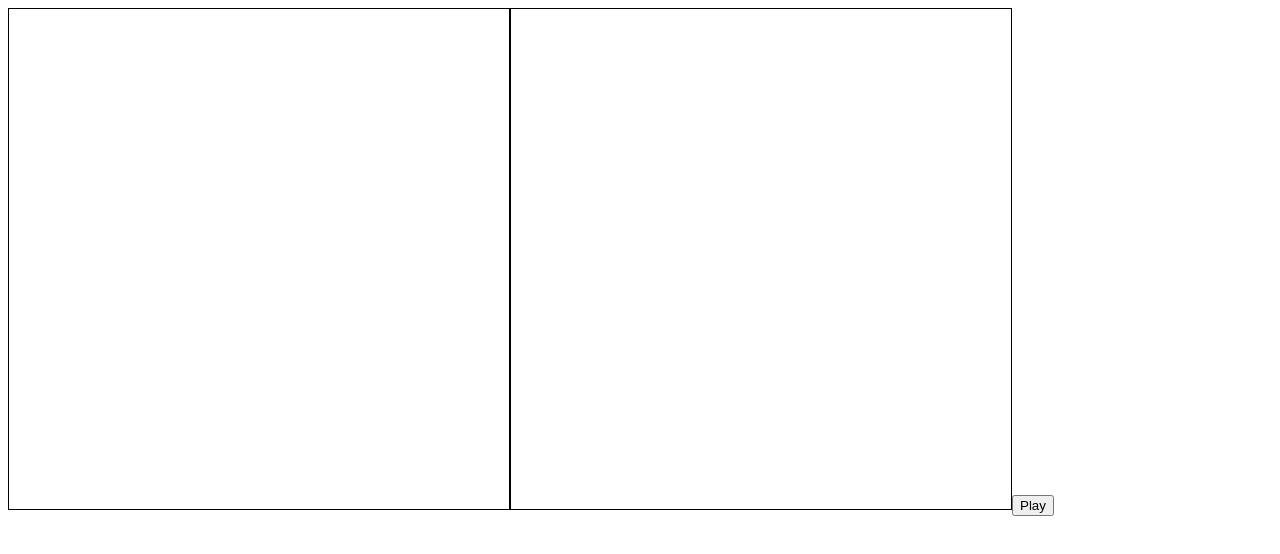
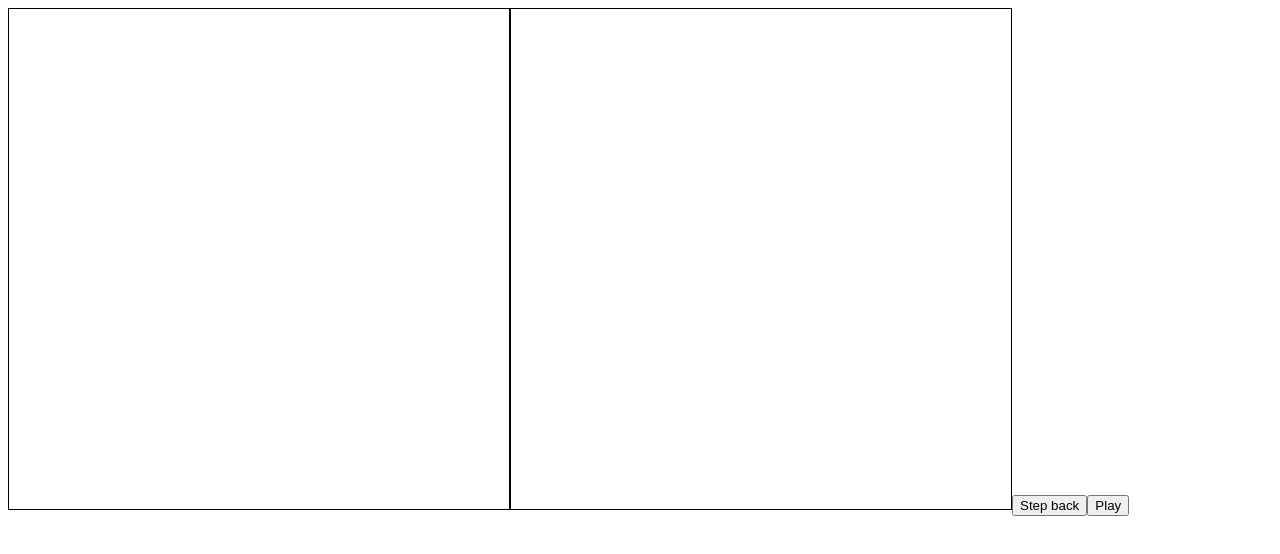
Before and after one commit to antonkarytski/draw-board, a React (Create React App) app: page / in a window 1280 px wide. Shown: the top 554 px of the page. Built offline with nearby package versions, Linux system fonts and the light colour scheme.

Commit message:
feat: add step back feature

```diff
--- a/src/components/drawBoard/RepeaterBoard.tsx
+++ b/src/components/drawBoard/RepeaterBoard.tsx
@@ -2,18 +2,22 @@ import React, { MutableRefObject, useRef } from "react";
 import { PointsHistory, useDrawBoard } from "./hook.drawBoard";
 import classes from "./styles.module.scss";
 import PlayButton from "../buttons/PlayButton";
+import { findLastIndex } from "../../lib/findLastIndex";
 
 type RepeaterBoardProps = {
   history: MutableRefObject<PointsHistory>;
 };
 
 export default function RepeaterBoard({ history }: RepeaterBoardProps) {
-  const { canvasRef, drawDot, drawLine, resetPosition } = useDrawBoard();
+  const { canvasRef, drawDot, drawLine, resetPosition, clear } = useDrawBoard();
   const drawIndex = useRef(0);
   const isPlaying = useRef(false);
 
   function withTimer() {
-    if (drawIndex.current >= history.current.length) return;
+    if (drawIndex.current >= history.current.length) {
+      drawIndex.current = 0;
+      return;
+    }
     const { firstClick, ...point } = history.current[drawIndex.current];
     if (firstClick) {
       resetPosition();
@@ -21,10 +25,7 @@ export default function RepeaterBoard({ history }: RepeaterBoardProps) {
     } else {
       drawLine(point);
     }
-    if (drawIndex.current === history.current.length - 1) {
-      drawIndex.current = 0;
-      return;
-    }
+    if (drawIndex.current === history.current.length - 1) return;
     drawIndex.current = drawIndex.current + 1;
     if (!isPlaying.current) return;
     const nextDelay =
@@ -38,6 +39,30 @@ export default function RepeaterBoard({ history }: RepeaterBoardProps) {
     );
   }
 
+  function stepBack() {
+    clear();
+    if (!drawIndex.current) return;
+    const prevStepIndex = findLastIndex(
+      history.current,
+      ({ firstClick }, index) => {
+        return !!firstClick && index < drawIndex.current;
+      }
+    );
+    drawIndex.current = prevStepIndex;
+    history.current
+      .filter((_, index) => {
+        return index <= prevStepIndex;
+      })
+      .forEach(({ firstClick, ...point }) => {
+        if (firstClick) {
+          resetPosition();
+          drawDot(point);
+        } else {
+          drawLine(point);
+        }
+      });
+  }
+
   return (
     <div>
       <canvas
@@ -46,6 +71,7 @@ export default function RepeaterBoard({ history }: RepeaterBoardProps) {
         ref={canvasRef}
         className={classes.Canvas}
       />
+      <button onClick={stepBack}>Step back</button>
       <PlayButton
         onClick={() => {
           isPlaying.current = !isPlaying.current;
--- a/src/components/drawBoard/hook.drawBoard.ts
+++ b/src/components/drawBoard/hook.drawBoard.ts
@@ -66,9 +66,16 @@ export function useDrawBoard({ saveHistoryTo }: UseDrawBoardProps = {}) {
     }
   }
 
+  function clear() {
+    const ctx = canvasRef.current?.getContext("2d");
+    if (!ctx) return;
+    ctx.clearRect(0, 0, ctx.canvas.width, ctx.canvas.height);
+  }
+
   return {
     drawDot,
     drawLine,
+    clear,
     resetPosition,
     canvasRef,
   };
--- /dev/null
+++ b/src/components/drawBoard/hook.drawBoardHistory.ts
@@ -0,0 +1 @@
+export function useDrawBoardHistory() {}
--- /dev/null
+++ b/src/lib/findLastIndex.ts
@@ -0,0 +1,10 @@
+export function findLastIndex<T>(
+  array: Array<T>,
+  predicate: (value: T, index: number, obj: T[]) => boolean
+): number {
+  let l = array.length;
+  while (l--) {
+    if (predicate(array[l], l, array)) return l;
+  }
+  return -1;
+}
```
